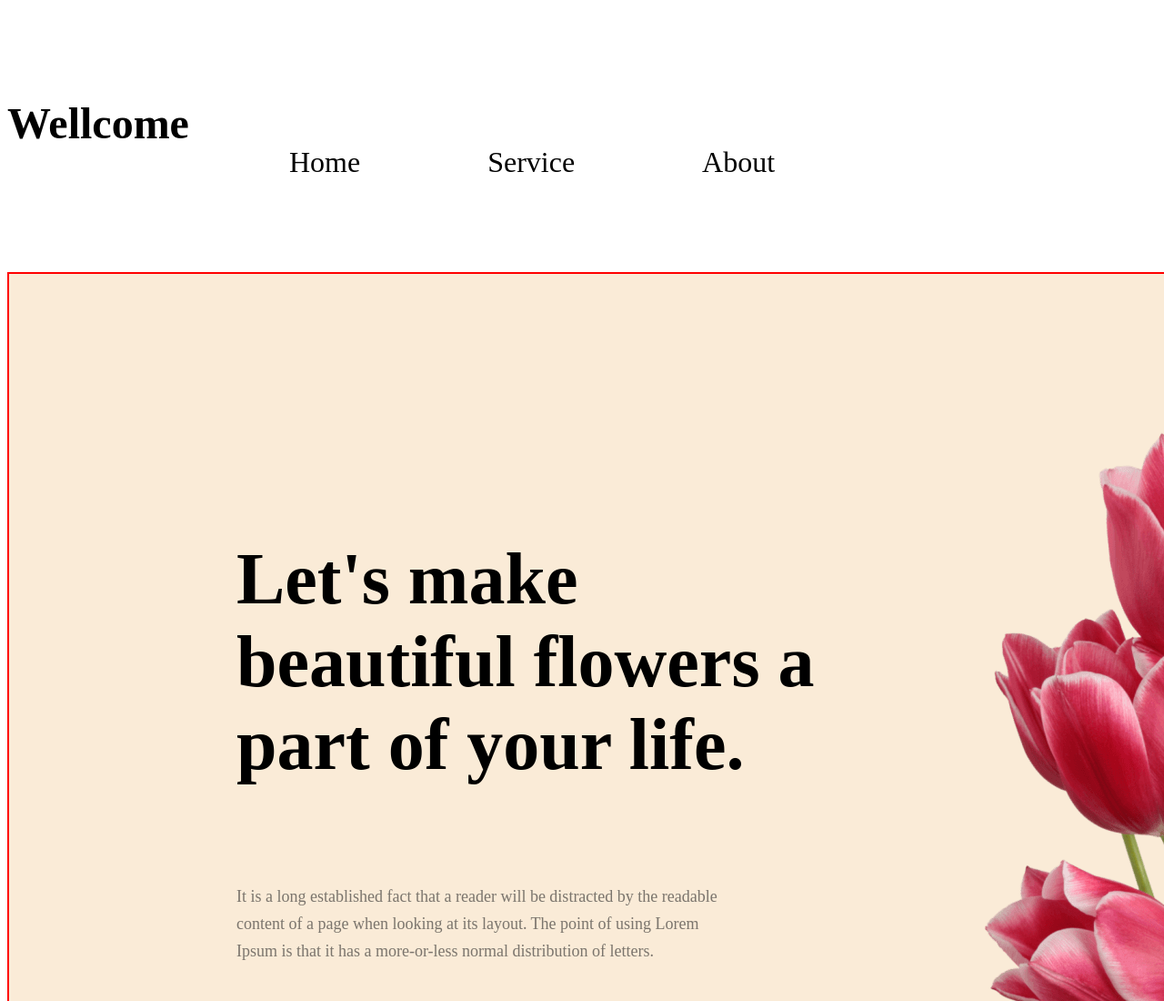
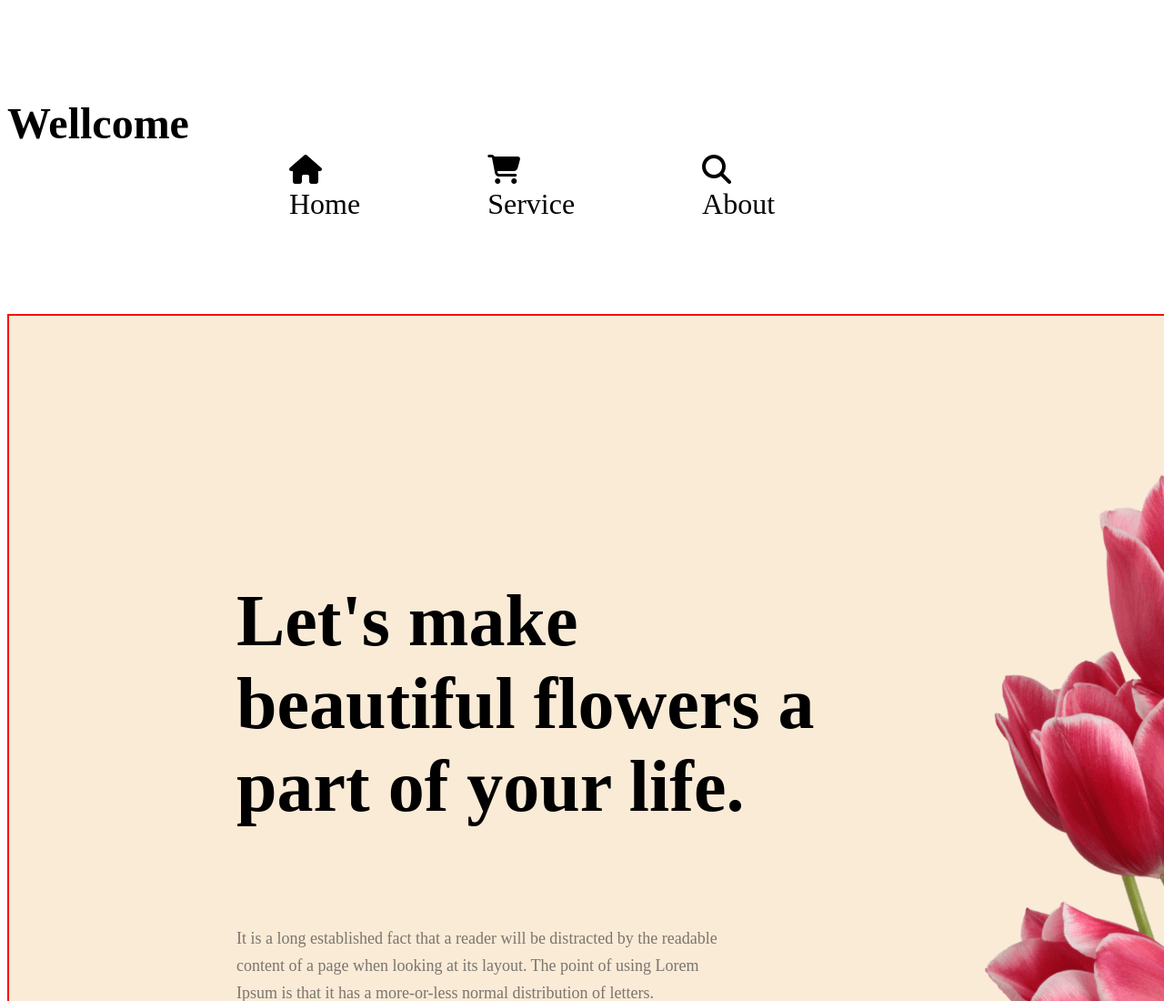
Before and after one commit to jahir0033/my-first-assignment-1, a plain HTML site: page index.html in a window 1280 px wide. Shown: the top 1100 px of the page at 91% size. Drawn offline with Linux system fonts and the light colour scheme.

Commit message:
added menu icon

```diff
--- a/index.html
+++ b/index.html
@@ -15,9 +15,9 @@
             <nav>
                 <h2 class="nav-title" >Wellcome</h2>
                 <ul>
-                    <li> Home</li>
-                    <li>Service</li>
-                    <li> About</li>
+                    <li><i class="fa-solid fa-house"></i><br> Home</li>
+                    <li><i class="fa-solid fa-cart-shopping"></i><br>Service</li>
+                    <li><i class="fa-solid fa-magnifying-glass"></i><br> About</li>
                 </ul>
             </nav>
         </section>
```
